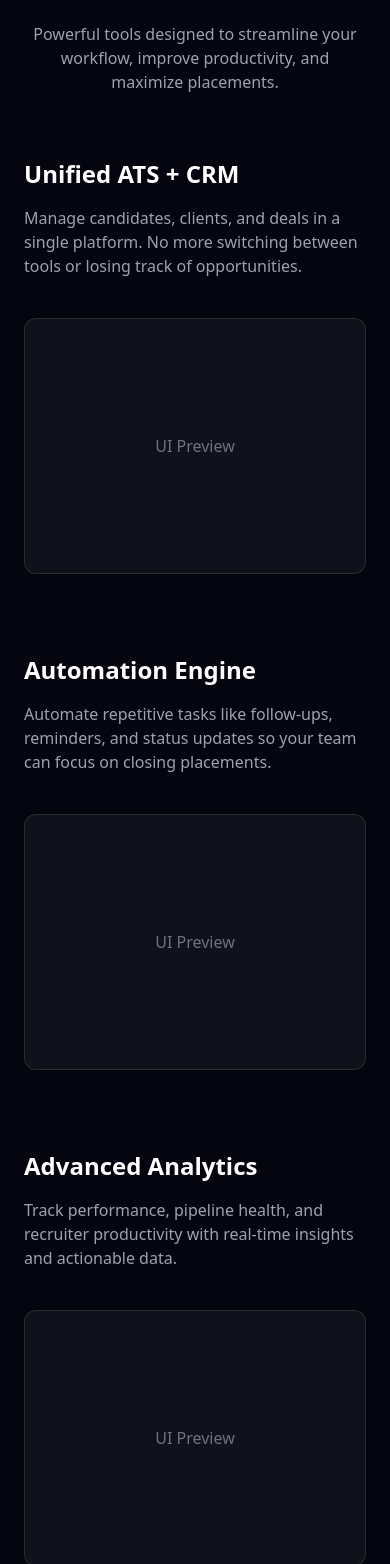
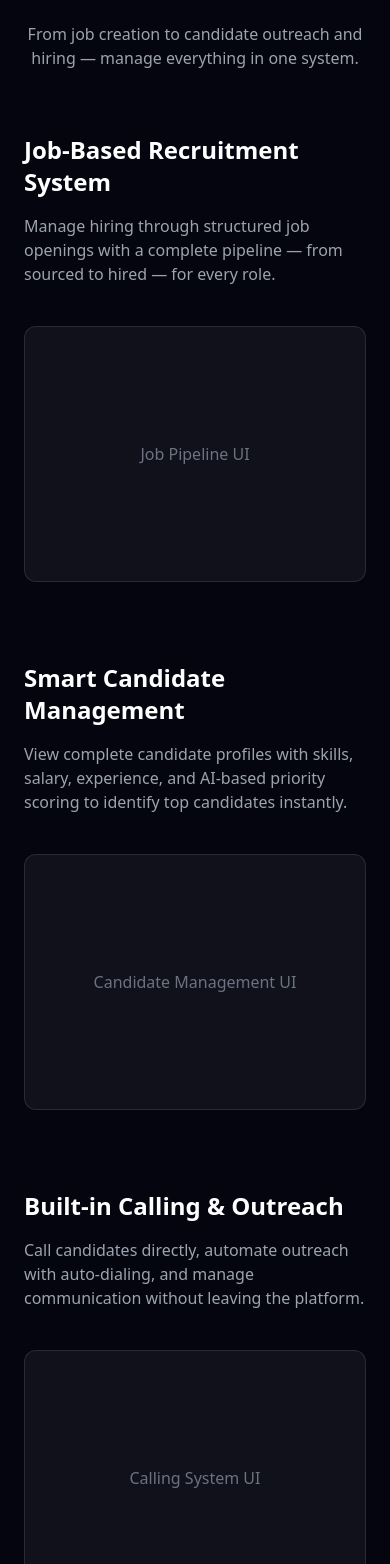
Before and after one commit to digisensedigital-hash/recruiters-orbit-web, a React (Vite) app: page / in a window 390 px wide. Shown: the part 3244-4808 px from the top of the page. Built offline with nearby package versions, Linux system fonts and the light colour scheme.

Commit message:
Upgraded features section with real product capabilities and positioning

```diff
--- a/src/sections/Features.tsx
+++ b/src/sections/Features.tsx
@@ -1,8 +1,9 @@
 import Reveal from "../components/common/Reveal"
+
 export default function Features() {
   return (
     <Reveal>
-        <section className="mt-28 px-6 max-w-6xl mx-auto">
+      <section id="features" className="mt-28 px-6 max-w-6xl mx-auto">
 
         {/* HEADING */}
         <div className="text-center">
@@ -14,8 +15,7 @@ export default function Features() {
           </h2>
 
           <p className="mt-6 text-gray-400 max-w-2xl mx-auto">
-            Powerful tools designed to streamline your workflow, improve productivity,
-            and maximize placements.
+            From job creation to candidate outreach and hiring — manage everything in one system.
           </p>
         </div>
 
@@ -26,15 +26,17 @@ export default function Features() {
           <div className="grid md:grid-cols-2 gap-10 items-center">
 
             <div>
-                <h3 className="text-2xl font-semibold mb-4">Unified ATS + CRM</h3>
+              <h3 className="text-2xl font-semibold mb-4">
+                Job-Based Recruitment System
+              </h3>
               <p className="text-gray-400">
-                Manage candidates, clients, and deals in a single platform.
-                No more switching between tools or losing track of opportunities.
+                Manage hiring through structured job openings with a complete pipeline —
+                from sourced to hired — for every role.
               </p>
             </div>
 
             <div className="h-64 bg-white/5 border border-white/10 rounded-xl flex items-center justify-center text-gray-500 hover:border-purple-500/40 hover:shadow-[0_0_40px_rgba(139,92,246,0.2)] transition-all duration-300">
-                UI Preview
+              Job Pipeline UI
             </div>
 
           </div>
@@ -43,14 +45,16 @@ export default function Features() {
           <div className="grid md:grid-cols-2 gap-10 items-center">
 
             <div className="h-64 bg-white/5 border border-white/10 rounded-xl flex items-center justify-center text-gray-500 order-2 md:order-1">
-                UI Preview
+              Candidate Management UI
             </div>
 
             <div className="order-1 md:order-2">
-                <h3 className="text-2xl font-semibold mb-4">Automation Engine</h3>
+              <h3 className="text-2xl font-semibold mb-4">
+                Smart Candidate Management
+              </h3>
               <p className="text-gray-400">
-                Automate repetitive tasks like follow-ups, reminders, and status updates
-                so your team can focus on closing placements.
+                View complete candidate profiles with skills, salary, experience,
+                and AI-based priority scoring to identify top candidates instantly.
               </p>
             </div>
 
@@ -60,15 +64,74 @@ export default function Features() {
           <div className="grid md:grid-cols-2 gap-10 items-center">
 
             <div>
-                <h3 className="text-2xl font-semibold mb-4">Advanced Analytics</h3>
+              <h3 className="text-2xl font-semibold mb-4">
+                Built-in Calling & Outreach
+              </h3>
               <p className="text-gray-400">
-                Track performance, pipeline health, and recruiter productivity with
-                real-time insights and actionable data.
+                Call candidates directly, automate outreach with auto-dialing,
+                and manage communication without leaving the platform.
               </p>
             </div>
 
             <div className="h-64 bg-white/5 border border-white/10 rounded-xl flex items-center justify-center text-gray-500 hover:border-purple-500/40 hover:shadow-[0_0_40px_rgba(139,92,246,0.2)] transition-all duration-300">
-                UI Preview
+              Calling System UI
+            </div>
+
+          </div>
+
+          {/* FEATURE 4 */}
+          <div className="grid md:grid-cols-2 gap-10 items-center">
+
+            <div className="h-64 bg-white/5 border border-white/10 rounded-xl flex items-center justify-center text-gray-500 order-2 md:order-1">
+              Email Automation UI
+            </div>
+
+            <div className="order-1 md:order-2">
+              <h3 className="text-2xl font-semibold mb-4">
+                Email Automation & Templates
+              </h3>
+              <p className="text-gray-400">
+                Send interview invites, follow-ups, and updates using dynamic templates
+                with fields like job role, company, and location.
+              </p>
+            </div>
+
+          </div>
+
+          {/* FEATURE 5 */}
+          <div className="grid md:grid-cols-2 gap-10 items-center">
+
+            <div>
+              <h3 className="text-2xl font-semibold mb-4">
+                Bulk Resume & Data Import
+              </h3>
+              <p className="text-gray-400">
+                Upload resumes or Excel sheets and add hundreds of candidates instantly
+                without manual effort.
+              </p>
+            </div>
+
+            <div className="h-64 bg-white/5 border border-white/10 rounded-xl flex items-center justify-center text-gray-500 hover:border-purple-500/40 hover:shadow-[0_0_40px_rgba(139,92,246,0.2)] transition-all duration-300">
+              Bulk Upload UI
+            </div>
+
+          </div>
+
+          {/* FEATURE 6 */}
+          <div className="grid md:grid-cols-2 gap-10 items-center">
+
+            <div className="h-64 bg-white/5 border border-white/10 rounded-xl flex items-center justify-center text-gray-500 order-2 md:order-1">
+              Analytics Dashboard UI
+            </div>
+
+            <div className="order-1 md:order-2">
+              <h3 className="text-2xl font-semibold mb-4">
+                Recruitment Analytics & Insights
+              </h3>
+              <p className="text-gray-400">
+                Track sourcing, screening, interviews, and hiring performance
+                with real-time funnel analytics.
+              </p>
             </div>
 
           </div>
```
Lines whose indentation alone changed are shown as unchanged.
